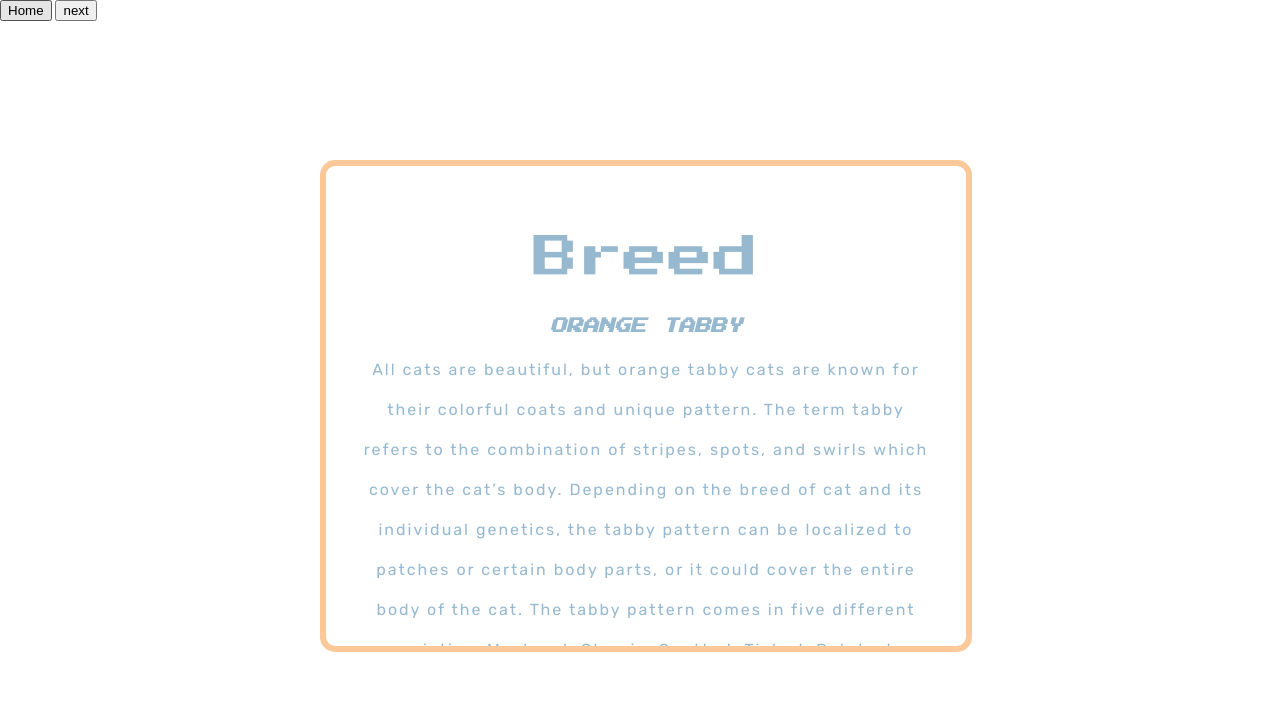
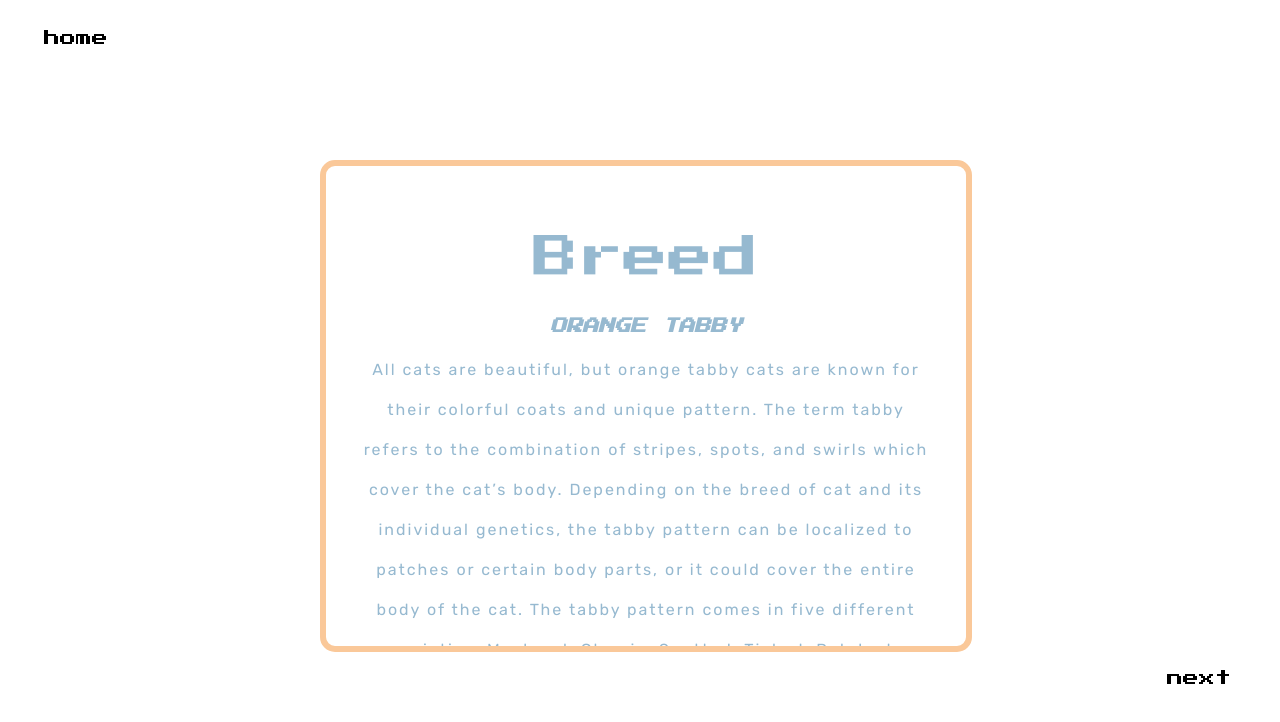
Before and after one commit to core-interaction-lab/assignments-Vivianliu015, a plain HTML site: page assignments/assignment-2/page2.html in a window 1280 px wide. Drawn offline with Linux system fonts and the light colour scheme.

Commit message:
Update page2.html

```diff
--- a/assignments/assignment-2/page2.html
+++ b/assignments/assignment-2/page2.html
@@ -2,9 +2,10 @@
 <html lang="en" dir="ltr">
 	<head>
 		<meta charset="utf-8">
+
 		<title>Breed</title>
 
-
+    <meta name="viewport" content="width=device-width, initial-scale=1">
 		<link href="https://fonts.googleapis.com/css?family=Lobster+Two&display=swap" rel="stylesheet">
 		<link href="https://fonts.googleapis.com/css?family=Rubik:400,700i&display=swap" rel="stylesheet">
     <link href="https://fonts.googleapis.com/css2?family=Press+Start+2P&display=swap" rel="stylesheet">
@@ -12,20 +13,13 @@
 		<link rel="stylesheet" href="page2.css">
 
 	</head>
-
-<body>
+    <body>
 <section>
- <a href="http://127.0.0.1:5500/assignments/assignment-2/index.html"><button class="button button2">Home</button></a>
-  <a href="http://127.0.0.1:5500/assignments/assignment-2/page3.html"><button class="button3 button4">next</button></a></section>
+ <a class="button-back-white button-back-black" href="index.html">home</a>
+  <a href="page3.html" class="button-next-white button-next-black">next</a></section>
 
 
-
-
-
-</body>
-
-	<body>
-    <section>
+ <section>
 		<div class="container">
 			<div class = "card">
 				<div class = "card-content">
```
